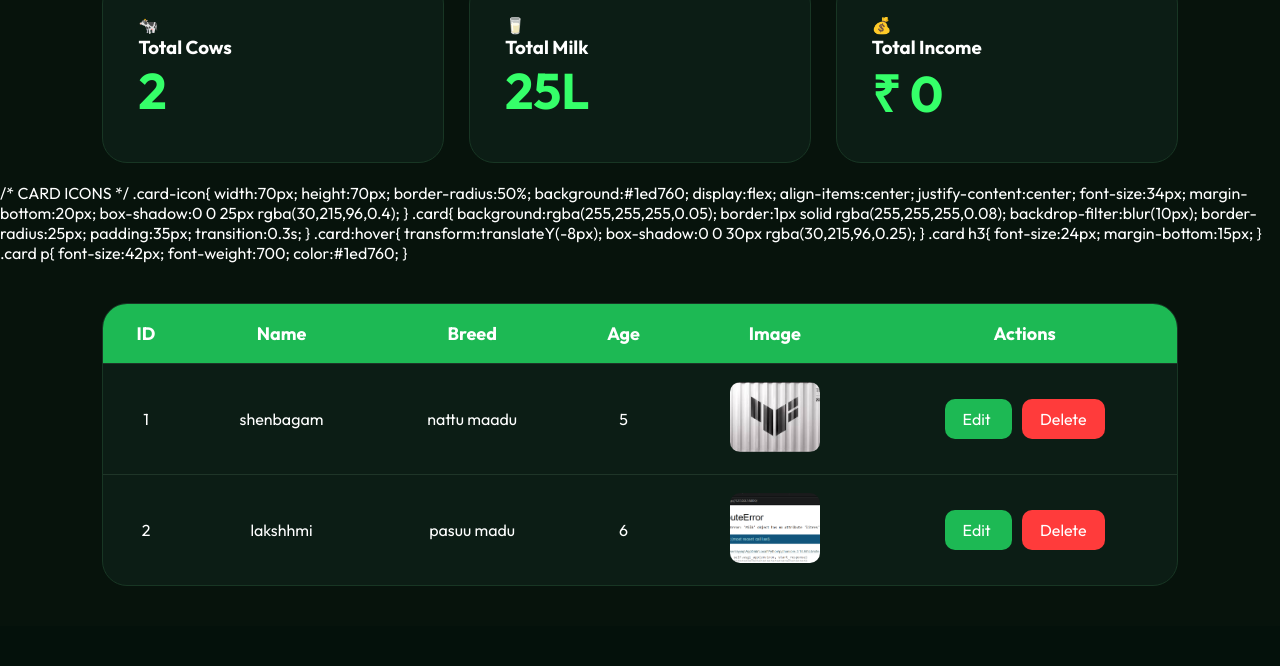
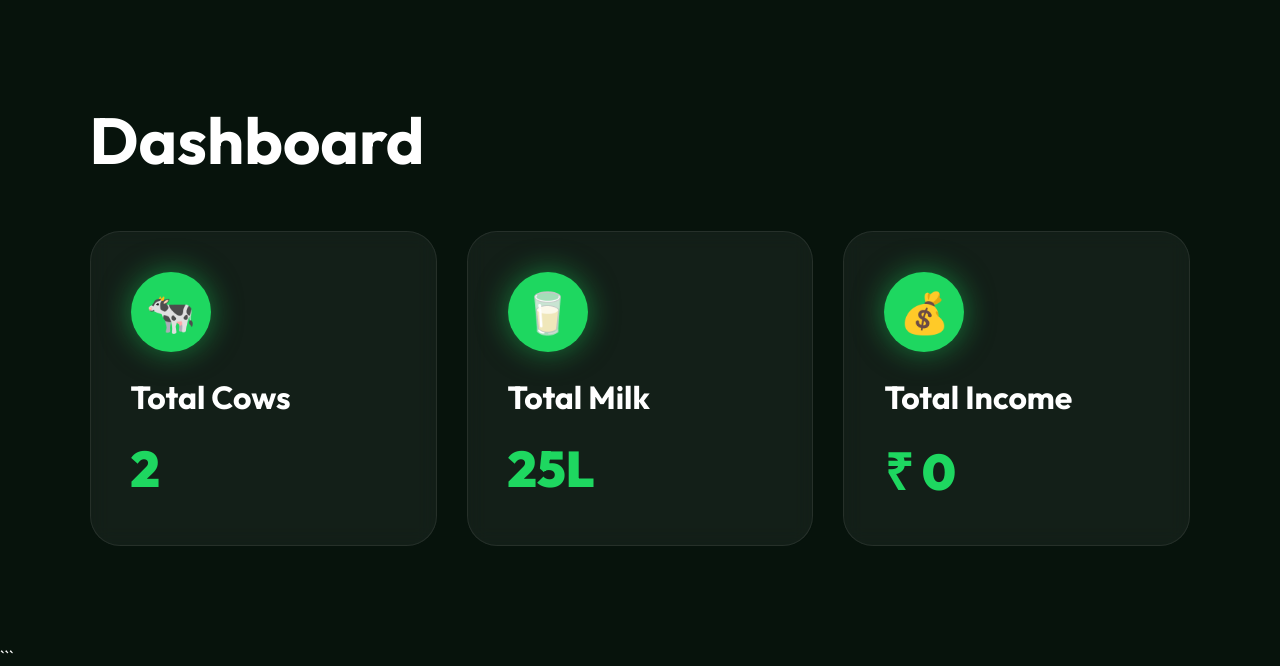
Before and after one commit to Kiyyappan973/smart-dairy-farm, a Flask app: page / in a window 1280 px wide. Shown: the part 821-1487 px from the top of the page. Before the commit the page ends 1407 px from the top, so only its background shows below. Run offline with Flask 3, Linux system fonts and the light colour scheme; the visitor is signed in with stand-in values (Sample User, id 1); data comes from the database, SQL or seed files in the repository.

Commit message:
premium dashboard update

````diff
--- a/templates/home.html
+++ b/templates/home.html
@@ -1,3 +1,4 @@
+```html
 <!DOCTYPE html>
 <html>
 
@@ -5,9 +6,7 @@
 
     <title>Smart Dairy Farm</title>
 
-    <meta name="viewport" content="width=device-width, initial-scale=1.0">
-
-    <link href="https://fonts.googleapis.com/css2?family=Outfit:wght@300;400;500;600;700;800&display=swap" rel="stylesheet">
+    <link href="https://fonts.googleapis.com/css2?family=Outfit:wght@300;400;500;700;900&display=swap" rel="stylesheet">
 
     <style>
 
@@ -26,289 +25,202 @@
 
         /* NAVBAR */
 
-        .navbar{
+        nav{
             width:100%;
-            padding:20px 5%;
+            padding:25px 7%;
             display:flex;
             justify-content:space-between;
             align-items:center;
-            background:#04110b;
-            position:sticky;
+            background:rgba(0,0,0,0.6);
+            backdrop-filter:blur(10px);
+            position:fixed;
             top:0;
             z-index:1000;
         }
 
         .logo{
-            font-size:40px;
-            font-weight:800;
-            color:white;
+            font-size:48px;
+            font-weight:900;
         }
 
         .logo span{
-            color:#35ff69;
+            color:#1ed760;
         }
 
-        .nav-links{
+        nav ul{
             display:flex;
+            gap:40px;
+            list-style:none;
             align-items:center;
-            gap:35px;
         }
 
-        .nav-links a{
+        nav ul li a{
             color:white;
             text-decoration:none;
-            font-size:18px;
-            font-weight:500;
+            font-size:22px;
+            font-weight:600;
             transition:0.3s;
         }
 
-        .nav-links a:hover{
-            color:#35ff69;
+        nav ul li a:hover{
+            color:#1ed760;
         }
 
-        .profile-icon{
-            width:55px;
-            height:55px;
+        .profile img{
+            width:60px;
+            height:60px;
             border-radius:50%;
-            border:3px solid #35ff69;
+            border:3px solid #1ed760;
+        }
+
+        /* HERO */
+
+        .hero{
+            width:100%;
+            height:100vh;
+            position:relative;
+            overflow:hidden;
+        }
+
+        .slider{
+            width:300%;
+            height:100%;
+            display:flex;
+            animation:slide 15s infinite;
+        }
+
+        .slider img{
+            width:100vw;
+            height:100vh;
             object-fit:cover;
         }
 
-        /* HERO SECTION */
+        @keyframes slide{
 
-.hero{
-    width:100%;
-    min-height:85vh;
-    display:flex;
-    align-items:center;
-    justify-content:space-between;
-    gap:60px;
-    padding:60px 8%;
-    overflow:hidden;
+            0%{ transform:translateX(0); }
+
+            30%{ transform:translateX(0); }
+
+            35%{ transform:translateX(-100vw); }
+
+            65%{ transform:translateX(-100vw); }
+
+            70%{ transform:translateX(-200vw); }
+
+            100%{ transform:translateX(-200vw); }
+
         }
 
-.hero-left{
-    flex:1;
-    max-width:600px;
+        .overlay{
+            position:absolute;
+            top:0;
+            left:0;
+            width:100%;
+            height:100%;
+            background:rgba(0,0,0,0.55);
         }
 
-.hero-left h1{
-    font-size:85px;
-    line-height:95px;
-    font-weight:800;
-    color:white;
+        .hero-content{
+            position:absolute;
+            top:50%;
+            left:7%;
+            transform:translateY(-50%);
+            z-index:10;
+            max-width:700px;
         }
 
-.hero-left span{
-    color:#35ff69;
+        .hero-content h1{
+            font-size:100px;
+            line-height:100px;
+            font-weight:900;
+            margin-bottom:25px;
         }
 
-.hero-left p{
-    margin-top:20px;
-    font-size:22px;
-    color:#d8d8d8;
-    line-height:36px;
+        .hero-content h1 span{
+            color:#1ed760;
+        }
+
+        .hero-content p{
+            font-size:28px;
+            color:#ddd;
+            line-height:42px;
+            margin-bottom:40px;
         }
 
         .hero-buttons{
-    margin-top:35px;
             display:flex;
-    gap:20px;
+            gap:25px;
         }
 
         .hero-buttons a{
-    background:#1db954;
+            padding:18px 45px;
+            background:#1ed760;
+            border-radius:15px;
             color:white;
-    padding:16px 34px;
-    border-radius:14px;
             text-decoration:none;
-    font-size:18px;
-    font-weight:600;
+            font-size:22px;
+            font-weight:700;
             transition:0.3s;
         }
 
         .hero-buttons a:hover{
             transform:translateY(-5px);
-    background:#2bdb65;
+            box-shadow:0 0 25px rgba(30,215,96,0.5);
         }
 
-.hero-right{
-    flex:1;
-    display:flex;
-    justify-content:center;
-    align-items:center;
+        /* DASHBOARD */
+
+        .dashboard{
+            padding:100px 7%;
         }
 
-.hero-right img{
-    width:100%;
-    max-width:650px;
-    height:500px;
-    object-fit:cover;
-    border-radius:30px;
-    box-shadow:0 0 40px rgba(0,0,0,0.5);
-}
-/* SLIDER */
-
-.slider{
-    width:100%;
-    max-width:700px;
-    height:500px;
-    overflow:hidden;
-    border-radius:30px;
-    position:relative;
+        .dashboard h2{
+            font-size:65px;
+            margin-bottom:50px;
         }
 
-.slider img{
-    position:absolute;
-    width:100%;
-    height:100%;
-    object-fit:cover;
-    border-radius:30px;
-    opacity:0;
-    animation:slideShow 12s infinite;
-}
-
-.slider img:nth-child(1){
-    animation-delay:0s;
-}
-
-.slider img:nth-child(2){
-    animation-delay:4s;
-}
-
-.slider img:nth-child(3){
-    animation-delay:8s;
-}
-
-@keyframes slideShow{
-
-    0%{
-        opacity:0;
-    }
-
-    10%{
-        opacity:1;
-    }
-
-    30%{
-        opacity:1;
-    }
-
-    40%{
-        opacity:0;
-    }
-
-    100%{
-        opacity:0;
-    }
-
-}
-
-        /* CARDS */
-
         .cards{
-            width:100%;
-            padding:20px 8%;
-            display:flex;
-            gap:25px;
-            flex-wrap:wrap;
+            display:grid;
+            grid-template-columns:repeat(auto-fit,minmax(280px,1fr));
+            gap:30px;
         }
 
         .card{
-            flex:1;
-            min-width:250px;
-            background:#0c1d15;
-            border:1px solid #183624;
-            padding:35px;
-            border-radius:25px;
+            background:rgba(255,255,255,0.05);
+            border:1px solid rgba(255,255,255,0.08);
+            backdrop-filter:blur(10px);
+            border-radius:30px;
+            padding:40px;
+            transition:0.3s;
         }
 
-        .card h2{
-            font-size:26px;
+        .card:hover{
+            transform:translateY(-10px);
+            box-shadow:0 0 30px rgba(30,215,96,0.3);
+        }
+
+        .card-icon{
+            width:80px;
+            height:80px;
+            border-radius:50%;
+            background:#1ed760;
+            display:flex;
+            align-items:center;
+            justify-content:center;
+            font-size:40px;
+            margin-bottom:25px;
+            box-shadow:0 0 30px rgba(30,215,96,0.5);
+        }
+
+        .card h3{
+            font-size:32px;
             margin-bottom:20px;
         }
 
         .card p{
             font-size:50px;
-            font-weight:700;
-            color:#35ff69;
-        }
-
-        /* TABLE */
-
-        .table-section{
-            padding:40px 8%;
-        }
-
-        .table-box{
-            background:#0c1d15;
-            border-radius:25px;
-            overflow:hidden;
-            border:1px solid #183624;
-        }
-
-        table{
-            width:100%;
-            border-collapse:collapse;
-        }
-
-        th{
-            background:#1db954;
-            padding:18px;
-            font-size:18px;
-        }
-
-        td{
-            padding:18px;
-            text-align:center;
-            border-top:1px solid #1f3528;
-        }
-
-        td img{
-            width:90px;
-            height:70px;
-            object-fit:cover;
-            border-radius:10px;
-        }
-
-        .edit-btn{
-            background:#1db954;
-            color:white;
-            padding:10px 18px;
-            border-radius:10px;
-            text-decoration:none;
-            margin-right:10px;
-        }
-
-        .delete-btn{
-            background:#ff3b3b;
-            color:white;
-            padding:10px 18px;
-            border-radius:10px;
-            text-decoration:none;
-        }
-
-        /* MOBILE */
-
-        @media(max-width:900px){
-
-            .hero{
-                flex-direction:column;
-            }
-
-            .hero-left h1{
-                font-size:60px;
-                line-height:70px;
-            }
-
-            .nav-links{
-                gap:15px;
-            }
-
-            .nav-links a{
-                font-size:15px;
-            }
-
+            font-weight:800;
+            color:#1ed760;
         }
 
     </style>
@@ -319,33 +231,53 @@
 
     <!-- NAVBAR -->
 
-    <div class="navbar">
+    <nav>
 
         <div class="logo">
             Smart <span>Dairy</span> Farm
         </div>
 
-        <div class="nav-links">
+        <ul>
 
-            <a href="/">Dashboard</a>
-            <a href="/addcow">Add Cow</a>
-            <a href="/addmilk">Milk Entry</a>
-            <a href="/report">Report</a>
+            <li><a href="/">Dashboard</a></li>
+
+            <li><a href="/addcow">Add Cow</a></li>
+
+            <li><a href="/milk">Milk Entry</a></li>
+
+            <li><a href="/report">Report</a></li>
+
+            <li class="profile">
 
                 <a href="/profile">
-                <img src="https://cdn-icons-png.flaticon.com/512/3135/3135715.png"
-                class="profile-icon">
+
+                    <img src="https://cdn-icons-png.flaticon.com/512/3135/3135715.png">
+
                 </a>
 
-        </div>
+            </li>
 
-    </div>
+        </ul>
+
+    </nav>
 
     <!-- HERO -->
 
     <section class="hero">
 
-        <div class="hero-left">
+        <div class="slider">
+
+            <img src="https://images.unsplash.com/photo-1570042225831-d98fa7577f1e?q=80&w=1400">
+
+            <img src="https://images.unsplash.com/photo-1516467508483-a7212febe31a?q=80&w=1400">
+
+            <img src="https://images.unsplash.com/photo-1545407263-7ff5aa2ad921?q=80&w=1400">
+
+        </div>
+
+        <div class="overlay"></div>
+
+        <div class="hero-content">
 
             <h1>
                 Smart <span>Dairy</span> Farm
@@ -359,25 +291,20 @@
 
                 <a href="/addcow">Add Cow</a>
 
-                <a href="/addmilk">Add Milk</a>
+                <a href="/milk">Milk Entry</a>
 
             </div>
 
         </div>
 
-        <div class="slider">
-
-    <img src="https://images.unsplash.com/photo-1570042225831-d98fa7577f1e?q=80&w=1400">
-
-    <img src="https://images.unsplash.com/photo-1516467508483-a7212febe31a?q=80&w=1400">
-
-    <img src="https://images.unsplash.com/photo-1545407263-7ff5aa2ad921?q=80&w=1400">
-
-</div>
-
     </section>
 
-    <!-- CARDS -->
+    <!-- DASHBOARD -->
+
+    <section class="dashboard">
+
+        <h2>Dashboard</h2>
+
         <div class="cards">
 
             <div class="card">
@@ -411,119 +338,10 @@
             </div>
 
         </div>
-/* CARD ICONS */
 
-.card-icon{
-
-    width:70px;
-    height:70px;
-    border-radius:50%;
-    background:#1ed760;
-    display:flex;
-    align-items:center;
-    justify-content:center;
-    font-size:34px;
-    margin-bottom:20px;
-    box-shadow:0 0 25px rgba(30,215,96,0.4);
-
-}
-
-.card{
-
-    background:rgba(255,255,255,0.05);
-    border:1px solid rgba(255,255,255,0.08);
-    backdrop-filter:blur(10px);
-    border-radius:25px;
-    padding:35px;
-    transition:0.3s;
-}
-
-.card:hover{
-
-    transform:translateY(-8px);
-    box-shadow:0 0 30px rgba(30,215,96,0.25);
-
-}
-
-.card h3{
-
-    font-size:24px;
-    margin-bottom:15px;
-}
-
-.card p{
-
-    font-size:42px;
-    font-weight:700;
-    color:#1ed760;
-}
-
-
-    <!-- TABLE -->
-
-    <div class="table-section">
-
-        <div class="table-box">
-
-            <table>
-
-                <thead>
-
-                    <tr>
-
-                        <th>ID</th>
-                        <th>Name</th>
-                        <th>Breed</th>
-                        <th>Age</th>
-                        <th>Image</th>
-                        <th>Actions</th>
-
-                    </tr>
-
-                </thead>
-
-                <tbody>
-
-                    {% for cow in cows %}
-
-                    <tr>
-
-                        <td>{{ cow.id }}</td>
-
-                        <td>{{ cow.name }}</td>
-
-                        <td>{{ cow.breed }}</td>
-
-                        <td>{{ cow.age }}</td>
-
-                        <td>
-                            <img src="{{ cow.image }}">
-                        </td>
-
-                        <td>
-
-                            <a href="/edit/{{ cow.id }}" class="edit-btn">
-                                Edit
-                            </a>
-
-                            <a href="/delete/{{ cow.id }}" class="delete-btn">
-                                Delete
-                            </a>
-
-                        </td>
-
-                    </tr>
-
-                    {% endfor %}
-
-                </tbody>
-
-            </table>
-
-        </div>
-
-    </div>
+    </section>
 
 </body>
 
 </html>
+```
````
Lines whose indentation alone changed are shown as unchanged.
